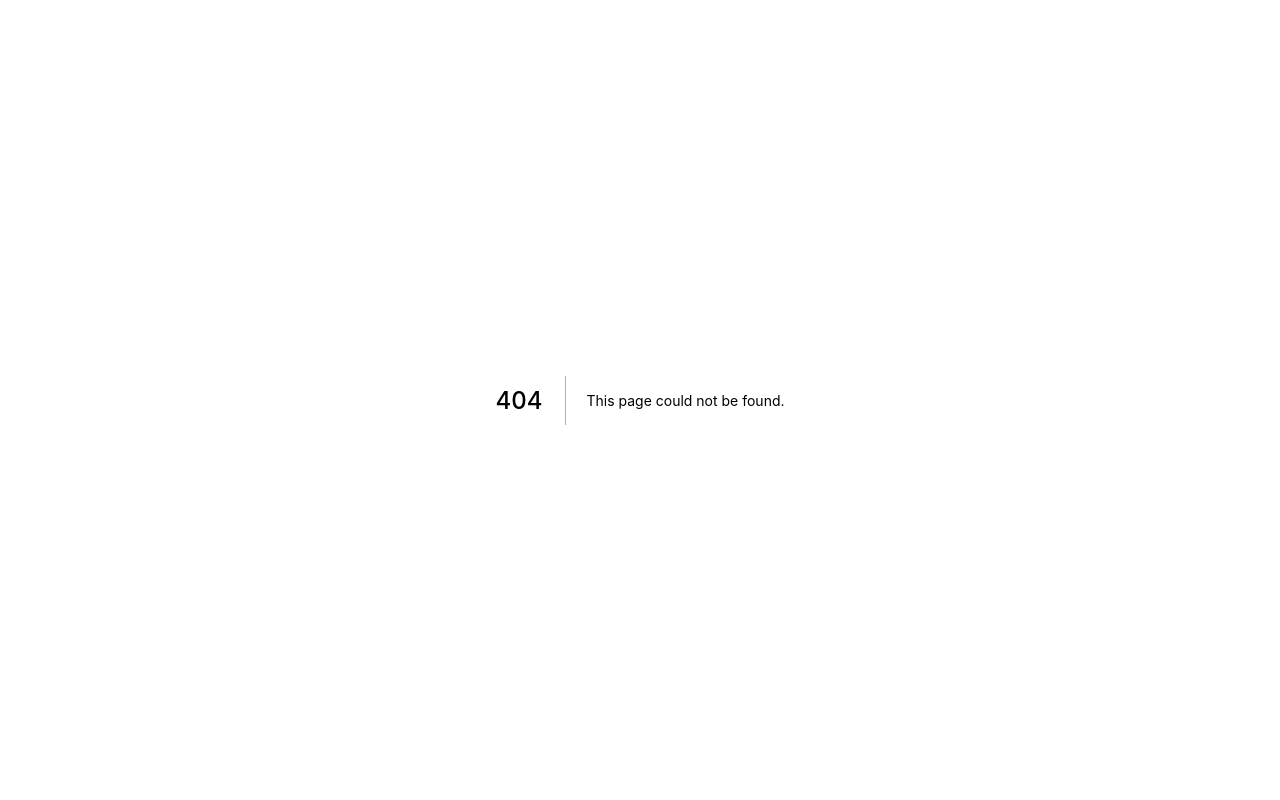
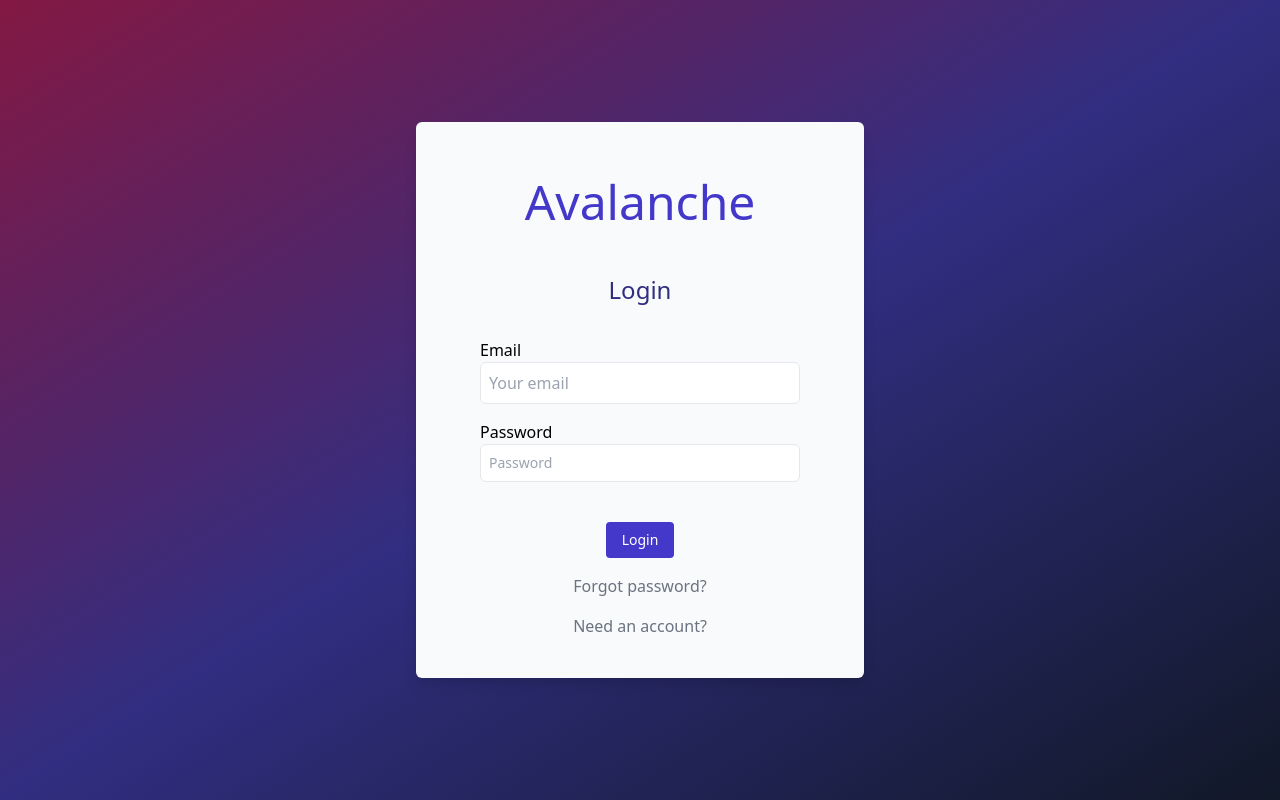
Before and after one commit to mertturkmenoglu/avalanche, a Next.js app: page /login in a window 1280 px wide. Before the commit this address had no page. Built offline with nearby package versions, Linux system fonts and the light colour scheme.

Commit message:
Add login page

```diff
--- /dev/null
+++ b/pages/login.tsx
@@ -0,0 +1,64 @@
+import React, { FormEvent, useState } from 'react'
+import Link from 'next/link'
+
+const LoginPage = (): JSX.Element => {
+  const [email, setEmail] = useState('')
+  const [password, setPassword] = useState('')
+
+  const onFormSubmitHandler = (e: FormEvent<HTMLFormElement>) => {
+    e.preventDefault()
+  }
+
+  return (
+    <div className="h-screen bg-gradient-to-br from-pink-900 via-indigo-900 to-gray-900 flex">
+      <form
+        onSubmit={onFormSubmitHandler}
+        className="w-full max-w-md m-auto bg-gray-50 rounded-md shadow-lg py-10 px-16"
+      >
+        <h1 className="text-5xl font-light mt-4 text-center text-indigo-700">
+          Avalanche
+        </h1>
+        <h2 className="text-2xl font-extralight mt-12 mb-8 text-center text-indigo-900">
+          Login
+        </h2>
+        <div>
+          <label htmlFor="email">Email</label>
+          <input
+            type="email"
+            className="w-full p-2 text-primary border rounded-md outline-none test-sm transition duration-150 ease-in-out mb-4"
+            id="email"
+            placeholder="Your email"
+            value={email}
+            onChange={(e) => setEmail(e.target.value)}
+          />
+        </div>
+        <div>
+          <label htmlFor="password">Password</label>
+          <input
+            type="password"
+            className="w-full p-2 text-primary border rounded-md outline-none text-sm transition duration-150 ease-in-out mb-4"
+            id="password"
+            placeholder="Password"
+            value={password}
+            onChange={(e) => setPassword(e.target.value)}
+          />
+        </div>
+
+        <div className="flex justify-center items-center mt-6">
+          <button className="bg-indigo-700 py-2 px-4 text-sm text-white rounded focus:outline-none hover:bg-indigo-900">
+            Login
+          </button>
+        </div>
+
+        <div className="font-thin text-gray-500 mt-4 text-center">
+          <Link href="/forget-password">Forgot password?</Link>
+        </div>
+        <div className="font-thin text-gray-500 mt-4 text-center">
+          <Link href="/register">Need an account?</Link>
+        </div>
+      </form>
+    </div>
+  )
+}
+
+export default LoginPage
```
